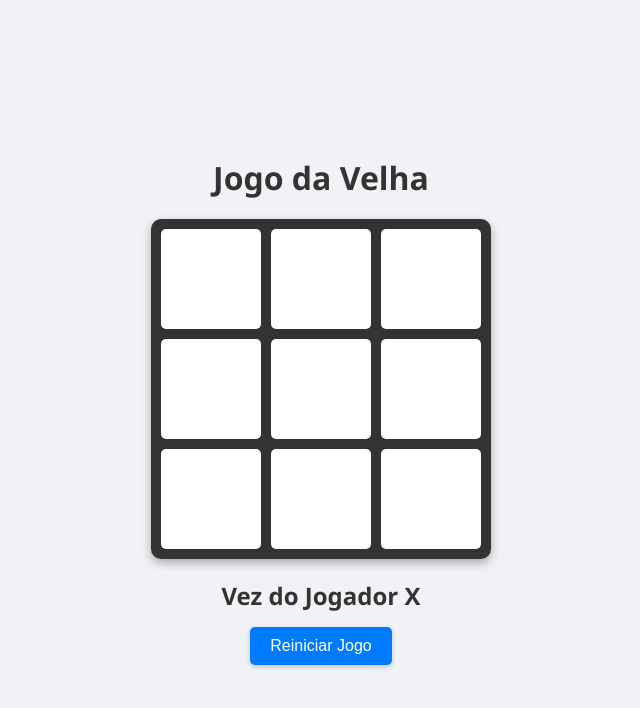
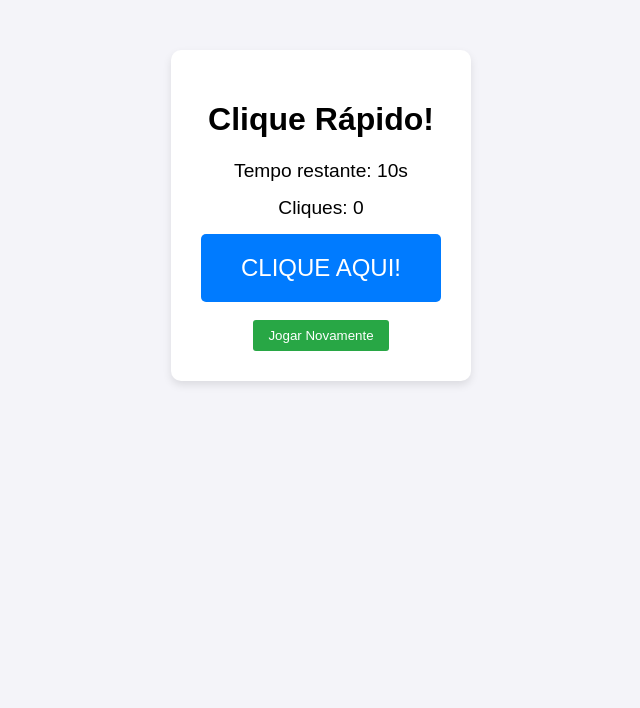
Before and after one commit to Rock4anne/tic-tac-toe, a plain HTML site: page index.html in a window 1280 px wide. Shown: the whole page, without its empty margins (319-959 px from the left). Drawn offline with Linux system fonts and the light colour scheme.

Commit message:
Update index.html

```diff
--- a/index.html
+++ b/index.html
@@ -3,172 +3,105 @@
 <head>
     <meta charset="UTF-8">
     <meta name="viewport" content="width=device-width, initial-scale=1.0">
-    <title>Jogo da Velha</title>
+    <title>Jogo do Clique Rápido</title>
     <style>
         body {
-            font-family: 'Segoe UI', Tahoma, Geneva, Verdana, sans-serif;
-            background-color: #f0f2f5;
-            display: flex;
-            flex-direction: column;
-            align-items: center;
-            justify-content: center;
-            height: 100vh;
-            margin: 0;
+            font-family: Arial, sans-serif;
+            text-align: center;
+            background-color: #f4f4f9;
+            margin-top: 50px;
         }
-        h1 {
-            color: #333;
-            margin-bottom: 20px;
+        .container {
+            background: white;
+            padding: 30px;
+            border-radius: 10px;
+            display: inline-block;
+            box-shadow: 0 4px 8px rgba(0,0,0,0.1);
         }
-        .board {
-            display: grid;
-            grid-template-columns: repeat(3, 100px);
-            grid-template-rows: repeat(3, 100px);
-            gap: 10px;
-            background-color: #333;
-            padding: 10px;
-            border-radius: 10px;
-            box-shadow: 0 4px 10px rgba(0,0,0,0.3);
-        }
-        .cell {
-            background-color: #fff;
-            border-radius: 5px;
-            font-size: 3rem;
-            font-weight: bold;
-            display: flex;
-            align-items: center;
-            justify-content: center;
-            cursor: pointer;
-            transition: background 0.2s;
-        }
-        .cell:hover {
-            background-color: #e0e0e0;
-        }
-        .cell.taken {
-            cursor: not-allowed;
-        }
-        .message-container {
-            margin-top: 20px;
-            text-align: center;
-        }
-        .message {
+        #clickBtn {
+            padding: 20px 40px;
             font-size: 1.5rem;
-            font-weight: bold;
-            color: #333;
-            margin-bottom: 15px;
-        }
-        button {
-            padding: 10px 20px;
-            font-size: 1rem;
             background-color: #007bff;
             color: white;
             border: none;
             border-radius: 5px;
             cursor: pointer;
-            box-shadow: 0 2px 5px rgba(0,0,0,0.2);
         }
-        button:hover {
-            background-color: #0056b3;
+        #clickBtn:disabled {
+            background-color: #cccccc;
+            cursor: not-allowed;
+        }
+        .info {
+            font-size: 1.2rem;
+            margin: 15px 0;
+        }
+        #resetBtn {
+            padding: 8px 15px;
+            background-color: #28a745;
+            color: white;
+            border: none;
+            border-radius: 3px;
+            cursor: pointer;
         }
     </style>
 </head>
 <body>
 
-    <h1>Jogo da Velha</h1>
+<div class="container">
+    <h1>Clique Rápido!</h1>
+    <p class="info">Tempo restante: <span id="timer">10</span>s</p>
+    <p class="info">Cliques: <span id="score">0</span></p>
 
-    <div class="board" id="board">
-        <div class="cell" onclick="handleClick(0)"></div>
-        <div class="cell" onclick="handleClick(1)"></div>
-        <div class="cell" onclick="handleClick(2)"></div>
-        <div class="cell" onclick="handleClick(3)"></div>
-        <div class="cell" onclick="handleClick(4)"></div>
-        <div class="cell" onclick="handleClick(5)"></div>
-        <div class="cell" onclick="handleClick(6)"></div>
-        <div class="cell" onclick="handleClick(7)"></div>
-        <div class="cell" onclick="handleClick(8)"></div>
-    </div>
+    <button id="clickBtn" onclick="registerClick()">CLIQUE AQUI!</button>
+    <br><br>
+    <button id="resetBtn" onclick="resetGame()">Jogar Novamente</button>
+</div>
 
-    <div class="message-container">
-        <div class="message" id="statusMessage">Vez do Jogador X</div>
-        <button onclick="restartGame()">Reiniciar Jogo</button>
-    </div>
+<script>
+    let clicks = 0;
+    let timeLeft = 10;
+    let timerId = null;
+    let gameStarted = false;
 
-    <script>
-        let currentPlayer = 'X';
-        let gameState = ["", "", "", "", "", "", "", "", ""];
-        let gameActive = true;
+    const clickBtn = document.getElementById('clickBtn');
+    const scoreDisplay = document.getElementById('score');
+    const timerDisplay = document.getElementById('timer');
 
-        // Lista de condições de vitória totalmente preenchida
-        const winningConditions = [, // Linha superior, // Linha do meio, // Linha inferior, // Coluna esquerda, // Coluna do meio, // Coluna direita, // Diagonal principal
-            [2, 4, 6]  // Diagonal secundária
-        ];
-
-        const statusMessage = document.getElementById('statusMessage');
-
-        function handleClick(clickedCellIndex) {
-            // Impede o clique se a célula já estiver ocupada ou o jogo acabou
-            if (gameState[clickedCellIndex] !== "" || !gameActive) {
-                return;
-            }
-
-            gameState[clickedCellIndex] = currentPlayer;
-            document.getElementsByClassName('cell')[clickedCellIndex].innerText = currentPlayer;
-            document.getElementsByClassName('cell')[clickedCellIndex].classList.add('taken');
-
-            checkResult();
+    function registerClick() {
+        if (!gameStarted) {
+            startTimer();
+            gameStarted = true;
         }
 
-        function checkResult() {
-            let roundWon = false;
+        if (timeLeft > 0) {
+            clicks++;
+            scoreDisplay.innerText = clicks;
+        }
+    }
 
-            for (let i = 0; i < winningConditions.length; i++) {
-                const winCondition = winningConditions[i];
-                let a = gameState[winCondition[0]];
-                let b = gameState[winCondition[1]];
-                let c = gameState[winCondition[2]];
+    function startTimer() {
+        timerId = setInterval(() => {
+            timeLeft--;
+            timerDisplay.innerText = timeLeft;
 
-                if (a === '' || b === '' || c === '') {
-                    continue;
-                }
+            if (timeLeft <= 0) {
+                clearInterval(timerId);
+                clickBtn.disabled = true;
+                alert(`Fim de jogo! Você conseguiu ${clicks} cliques.`);
+            }
+        }, 1000);
+    }
 
-                if (a === b && b === c) {
-                    roundWon = true;
-                    break;
-                }
-            }
+    function resetGame() {
+        clearInterval(timerId);
+        clicks = 0;
+        timeLeft = 10;
+        gameStarted = false;
+        clickBtn.disabled = false;
+        scoreDisplay.innerText = clicks;
+        timerDisplay.innerText = timeLeft;
+    }
+</script>
 
-            if (roundWon) {
-                statusMessage.innerText = `Jogador ${currentPlayer} Venceu!`;
-                gameActive = false;
-                return;
-            }
-
-            let roundDraw = !gameState.includes("");
-            if (roundDraw) {
-                statusMessage.innerText = "Empate!";
-                gameActive = false;
-                return;
-            }
-
-            changePlayer();
-        }
-
-        function changePlayer() {
-            currentPlayer = currentPlayer === "X" ? "O" : "X";
-            statusMessage.innerText = `Vez do Jogador ${currentPlayer}`;
-        }
-
-        function restartGame() {
-            currentPlayer = 'X';
-            gameState = ["", "", "", "", "", "", "", "", ""];
-            gameActive = true;
-            statusMessage.innerText = `Vez do Jogador X`;
-
-            let cells = document.getElementsByClassName('cell');
-            for (let i = 0; i < cells.length; i++) {
-                cells[i].innerText = "";
-                cells[i].classList.remove('taken');
-            }
-        }
-    </script>
 </body>
 </html>
```
